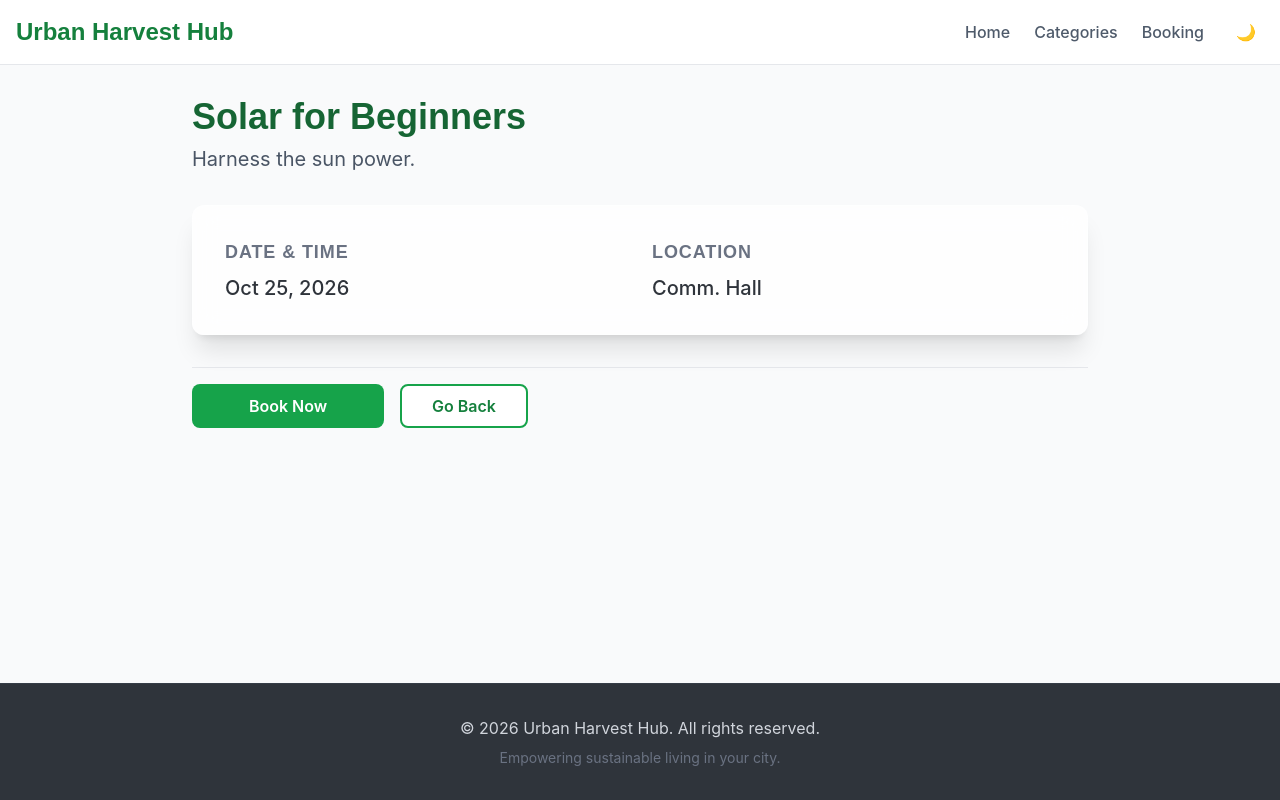
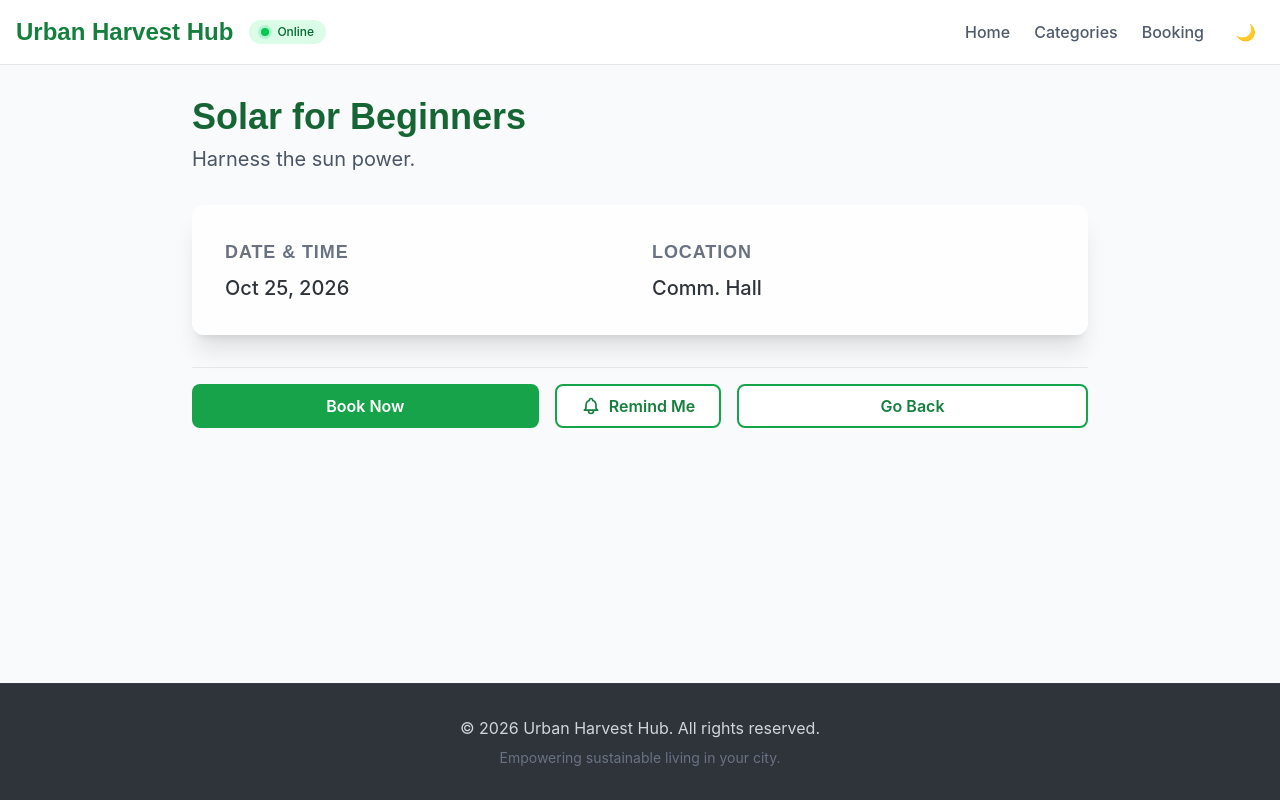
Before and after one commit to Zahid-101/Web-dev-2, a React (Vite) app: page /details/301 in a window 1280 px wide. Built offline with nearby package versions, Linux system fonts and the light colour scheme; no server answers.

Commit message:
Final commit

```diff
--- a/dev-dist/sw.js
+++ b/dev-dist/sw.js
@@ -82,7 +82,7 @@ define(['./workbox-5a5d9309'], (function (workbox) { 'use strict';
     "revision": "3ca0b8505b4bec776b69afdba2768812"
   }, {
     "url": "index.html",
-    "revision": "0.031o9rgn2jc"
+    "revision": "0.kvded21bu8k"
   }], {});
   workbox.cleanupOutdatedCaches();
   workbox.registerRoute(new workbox.NavigationRoute(workbox.createHandlerBoundToURL("index.html"), {
--- a/src/components/Header.jsx
+++ b/src/components/Header.jsx
@@ -1,6 +1,7 @@
 import { Link, NavLink } from 'react-router-dom';
 import { useContext } from 'react';
 import { DataContext } from '../context/DataContext';
+import NetworkStatus from './NetworkStatus';
 
 const Header = () => {
     const { theme, toggleTheme } = useContext(DataContext);
@@ -8,9 +9,12 @@ const Header = () => {
     return (
         <header className="sticky top-0 z-50 w-full bg-white/90 dark:bg-eco-charcoal-900/90 backdrop-blur-md border-b border-gray-200 dark:border-eco-charcoal-700 transition-colors duration-300">
             <div className="container mx-auto px-4 h-16 flex items-center justify-between">
-                <Link to="/" className="text-2xl font-bold font-heading text-harvest-green-700 dark:text-harvest-green-400 hover:opacity-80 transition-opacity">
-                    Urban Harvest Hub
-                </Link>
+                <div className="flex items-center gap-4">
+                    <Link to="/" className="text-2xl font-bold font-heading text-harvest-green-700 dark:text-harvest-green-400 hover:opacity-80 transition-opacity">
+                        Urban Harvest Hub
+                    </Link>
+                    <NetworkStatus />
+                </div>
                 <nav className="flex items-center gap-6">
                     <ul className="hidden md:flex items-center gap-6">
                         <li><NavLink to="/" className={({ isActive }) => `font-medium hover:text-harvest-green-600 dark:hover:text-harvest-green-300 transition-colors ${isActive ? 'text-harvest-green-600 dark:text-harvest-green-400' : 'text-eco-charcoal-600 dark:text-gray-300'}`}>Home</NavLink></li>
--- /dev/null
+++ b/src/components/InstallPrompt.jsx
@@ -0,0 +1,72 @@
+import { useState, useEffect } from 'react';
+import Button from './Button';
+
+const InstallPrompt = () => {
+    const [deferredPrompt, setDeferredPrompt] = useState(null);
+    const [showBanner, setShowBanner] = useState(false);
+
+    useEffect(() => {
+        const handler = (e) => {
+            // Prevent the mini-infobar from appearing on mobile
+            e.preventDefault();
+            // Stash the event so it can be triggered later.
+            setDeferredPrompt(e);
+            // Update UI notify the user they can install the PWA
+            setShowBanner(true);
+        };
+
+        window.addEventListener('beforeinstallprompt', handler);
+
+        return () => {
+            window.removeEventListener('beforeinstallprompt', handler);
+        };
+    }, []);
+
+    const handleInstallClick = async () => {
+        if (!deferredPrompt) return;
+
+        // Show the install prompt
+        deferredPrompt.prompt();
+
+        // Wait for the user to respond to the prompt
+        const { outcome } = await deferredPrompt.userChoice;
+        console.log(`User response to the install prompt: ${outcome}`);
+
+        // We've used the prompt, and can't use it again, discard it
+        setDeferredPrompt(null);
+        setShowBanner(false);
+    };
+
+    if (!showBanner) return null;
+
+    return (
+        <div className="fixed bottom-0 left-0 right-0 p-4 bg-white dark:bg-eco-charcoal-800 border-t border-gray-200 dark:border-gray-700 shadow-lg z-50 animate-slide-up">
+            <div className="max-w-7xl mx-auto flex flex-col sm:flex-row items-center justify-between gap-4">
+                <div className="flex items-center gap-3">
+                    <div className="bg-harvest-green-100 dark:bg-harvest-green-900/30 p-2 rounded-lg">
+                        <svg xmlns="http://www.w3.org/2000/svg" className="h-6 w-6 text-harvest-green-600 dark:text-harvest-green-400" fill="none" viewBox="0 0 24 24" stroke="currentColor">
+                            <path strokeLinecap="round" strokeLinejoin="round" strokeWidth={2} d="M4 16v1a3 3 0 003 3h10a3 3 0 003-3v-1m-4-4l-4 4m0 0l-4-4m4 4V4" />
+                        </svg>
+                    </div>
+                    <div className="text-center sm:text-left">
+                        <h3 className="font-semibold text-gray-900 dark:text-gray-100">Install Urban Harvest Hub</h3>
+                        <p className="text-sm text-gray-600 dark:text-gray-400">Get the native app experience for easier access.</p>
+                    </div>
+                </div>
+                <div className="flex gap-3 w-full sm:w-auto">
+                    <button
+                        onClick={() => setShowBanner(false)}
+                        className="flex-1 sm:flex-none px-4 py-2 text-sm font-medium text-gray-600 dark:text-gray-300 hover:bg-gray-100 dark:hover:bg-eco-charcoal-700 rounded-lg transition-colors"
+                    >
+                        Maybe Later
+                    </button>
+                    <Button onClick={handleInstallClick} className="flex-1 sm:flex-none">
+                        Download App
+                    </Button>
+                </div>
+            </div>
+        </div>
+    );
+};
+
+export default InstallPrompt;
--- a/src/components/Layout.jsx
+++ b/src/components/Layout.jsx
@@ -2,6 +2,7 @@ import { Outlet } from 'react-router-dom';
 import Header from './Header';
 import Footer from './Footer';
 import ScrollToTop from './ScrollToTop';
+import InstallPrompt from './InstallPrompt';
 
 const Layout = () => {
     return (
@@ -12,6 +13,7 @@ const Layout = () => {
                 <Outlet />
             </main>
             <Footer />
+            <InstallPrompt />
         </div>
     );
 };
--- /dev/null
+++ b/src/components/NetworkStatus.jsx
@@ -0,0 +1,40 @@
+import { useState, useEffect } from 'react';
+
+const NetworkStatus = () => {
+    const [isOnline, setIsOnline] = useState(navigator.onLine);
+
+    useEffect(() => {
+        const handleOnline = () => setIsOnline(true);
+        const handleOffline = () => setIsOnline(false);
+
+        window.addEventListener('online', handleOnline);
+        window.addEventListener('offline', handleOffline);
+
+        return () => {
+            window.removeEventListener('online', handleOnline);
+            window.removeEventListener('offline', handleOffline);
+        };
+    }, []);
+
+    // Only show if offline, or maybe show green dot if online?
+    // User asked for: "Status indicator in the Header that turns red when navigator.onLine is false"
+    // So we'll visualize it always, but red when offline.
+
+    return (
+        <div
+            className={`flex items-center gap-2 px-3 py-1 rounded-full text-xs font-medium transition-colors duration-300 ${isOnline
+                    ? 'bg-green-100 text-green-800 dark:bg-green-900/30 dark:text-green-400'
+                    : 'bg-red-100 text-red-800 dark:bg-red-900/30 dark:text-red-400'
+                }`}
+            title={isOnline ? "You are online" : "You are offline"}
+        >
+            <span className={`relative flex h-2 w-2`}>
+                <span className={`animate-ping absolute inline-flex h-full w-full rounded-full opacity-75 ${isOnline ? 'bg-green-400' : 'bg-red-400'}`}></span>
+                <span className={`relative inline-flex rounded-full h-2 w-2 ${isOnline ? 'bg-green-500' : 'bg-red-500'}`}></span>
+            </span>
+            <span className="hidden sm:inline">{isOnline ? 'Online' : 'Offline'}</span>
+        </div>
+    );
+};
+
+export default NetworkStatus;
--- /dev/null
+++ b/src/components/NotificationButton.jsx
@@ -0,0 +1,59 @@
+import { useState } from 'react';
+import Button from './Button';
+
+const NotificationButton = ({ itemName, startTime }) => {
+    const [permission, setPermission] = useState(Notification.permission);
+
+    const requestPermission = async () => {
+        try {
+            const result = await Notification.requestPermission();
+            setPermission(result);
+            if (result === 'granted') {
+                showNotification();
+            }
+        } catch (error) {
+            console.error('Error requesting notification permission:', error);
+        }
+    };
+
+    const showNotification = () => {
+        if (permission === 'granted') {
+            const notif = new Notification('Workshop Reminder', {
+                body: `Don’t forget! Your Eco-Workshop "${itemName}" starts in 1 hour.`,
+                icon: '/pwa-192x192.png', // Using the PWA icon we created/renamed
+                badge: '/pwa-192x192.png',
+                vibrate: [200, 100, 200]
+            });
+
+            notif.onclick = () => {
+                window.focus();
+                notif.close();
+            };
+        }
+    };
+
+    const handleClick = () => {
+        if (permission === 'default') {
+            requestPermission();
+        } else if (permission === 'granted') {
+            showNotification();
+        } else {
+            alert('Notifications operate blocked. Please enable them in your browser settings.');
+        }
+    };
+
+    return (
+        <Button
+            onClick={handleClick}
+            variant="secondary"
+            className="flex items-center gap-2"
+        >
+            <svg xmlns="http://www.w3.org/2000/svg" className="h-5 w-5" fill="none" viewBox="0 0 24 24" stroke="currentColor">
+                <path strokeLinecap="round" strokeLinejoin="round" strokeWidth={2} d="M15 17h5l-1.405-1.405A2.032 2.032 0 0118 14.158V11a6.002 6.002 0 00-4-5.659V5a2 2 0 10-4 0v.341C7.67 6.165 6 8.388 6 11v3.159c0 .538-.214 1.055-.595 1.436L4 17h5m6 0v1a3 3 0 11-6 0v-1m6 0H9" />
+            </svg>
+            {permission === 'granted' ? 'Send Test Reminder' : 'Remind Me'}
+        </Button>
+    );
+};
+
+export default NotificationButton;
--- a/src/pages/ItemDetail.jsx
+++ b/src/pages/ItemDetail.jsx
@@ -3,6 +3,7 @@ import { useParams, useNavigate } from 'react-router-dom';
 import { DataContext } from '../context/DataContext';
 import Button from '../components/Button';
 import SkeletonCard from '../components/SkeletonCard';
+import NotificationButton from '../components/NotificationButton';
 
 const ItemDetail = () => {
     const { id } = useParams();
@@ -10,7 +11,9 @@ const ItemDetail = () => {
     const { items, loading, error } = useContext(DataContext);
 
     // Find item from context
-    const item = items.find(i => i.id === id);
+    // The ID from URL is a string, but the items from DB have number IDs.
+    // We should parse or type check.
+    const item = items.find(i => i.id === parseInt(id) || i.id === id);
 
     if (loading) {
         return (
@@ -55,9 +58,10 @@ const ItemDetail = () => {
                 </div>
             </div>
 
-            <div className="flex gap-4 pt-4 border-t border-gray-200 dark:border-gray-700">
-                <Button onClick={() => navigate('/booking')} className="flex-1 md:flex-none md:w-48">Book Now</Button>
-                <Button onClick={() => navigate(-1)} variant="secondary" className="flex-1 md:flex-none md:w-32">Go Back</Button>
+            <div className="flex flex-col sm:flex-row gap-4 pt-4 border-t border-gray-200 dark:border-gray-700">
+                <Button onClick={() => navigate('/booking')} className="flex-1">Book Now</Button>
+                <NotificationButton itemName={item.title} startTime={item.date} />
+                <Button onClick={() => navigate(-1)} variant="secondary" className="flex-1">Go Back</Button>
             </div>
         </div>
     );
```
